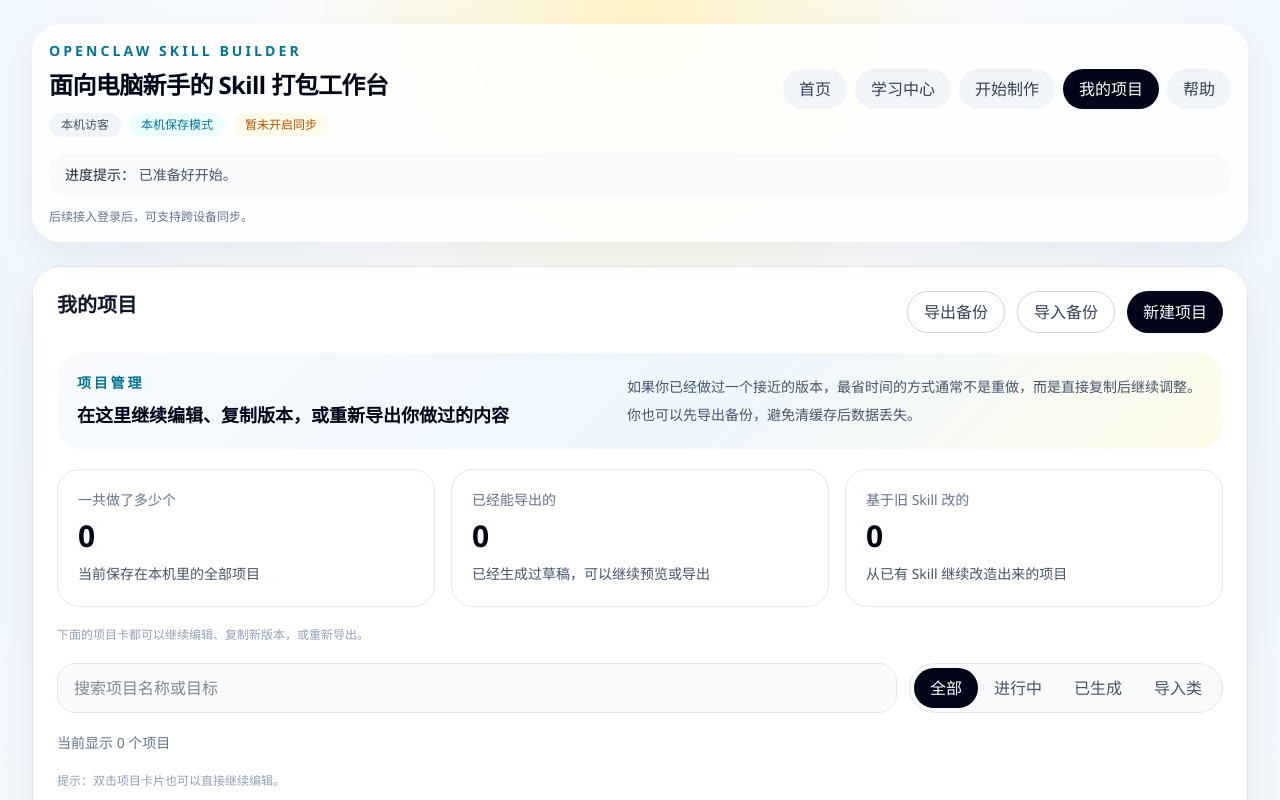
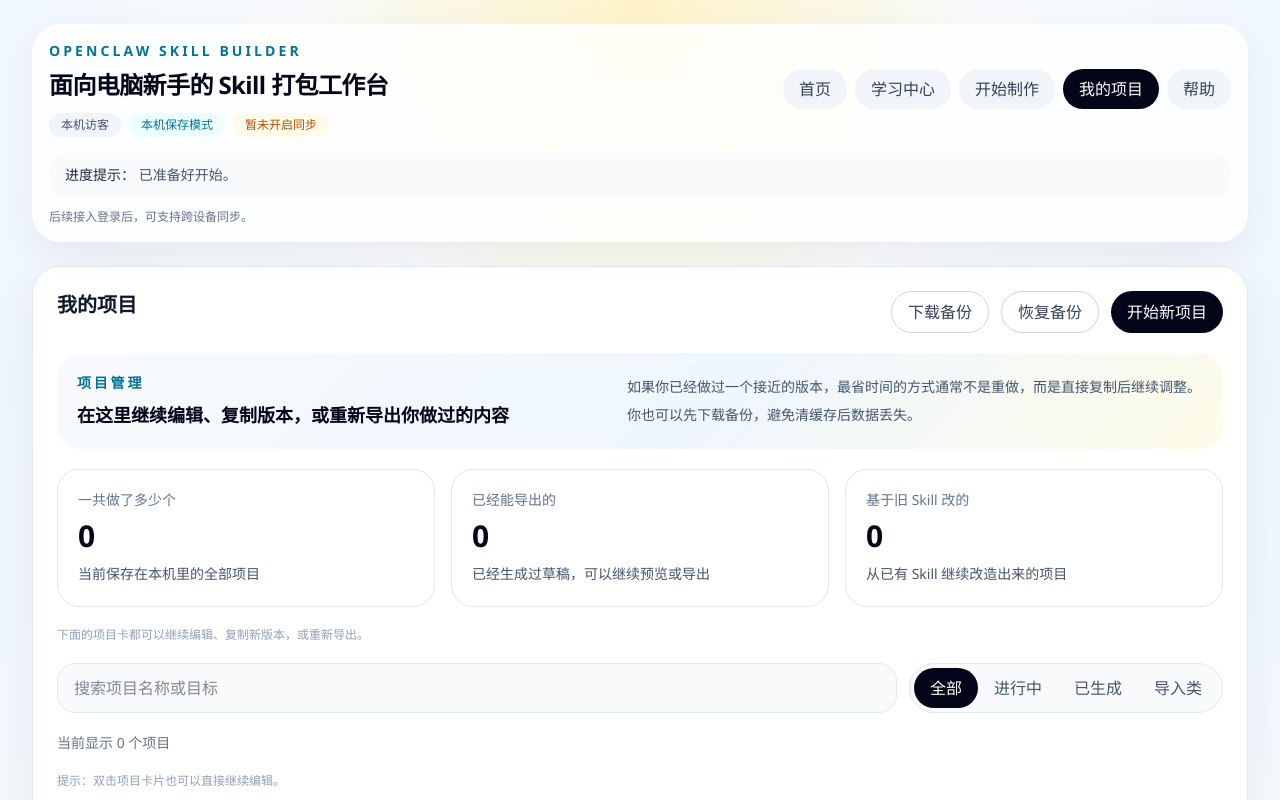
Before and after one commit to jiayuan04091016/openclaw-skill-builder, a Next.js app: page / in a window 1280 px wide. Both pictures are taken after a click on the button "我的项目". Shown: the top 800 px of the page. Built offline with nearby package versions, Linux system fonts and the light colour scheme.

Commit message:
Unify project management wording

```diff
--- a/src/components/skill-builder-app.tsx
+++ b/src/components/skill-builder-app.tsx
@@ -990,13 +990,13 @@ export function SkillBuilderApp() {
               action={
                 <div className="flex w-full flex-col gap-3 sm:w-auto sm:flex-row">
                   <button className="w-full rounded-full border border-slate-300 px-4 py-2 text-sm font-semibold text-slate-700 sm:w-auto" onClick={exportProjectBackup}>
-                    导出备份
+                    下载备份
                   </button>
                   <button className="w-full rounded-full border border-slate-300 px-4 py-2 text-sm font-semibold text-slate-700 sm:w-auto" onClick={() => backupInputRef.current?.click()}>
-                    导入备份
+                    恢复备份
                   </button>
                   <button className="w-full rounded-full bg-slate-950 px-4 py-2 text-sm font-semibold text-white sm:w-auto" onClick={() => startFromScratch()}>
-                    新建项目
+                    开始新项目
                   </button>
                 </div>
               }
@@ -1009,7 +1009,7 @@ export function SkillBuilderApp() {
                     <h3 className="mt-2 text-lg font-semibold text-slate-950">在这里继续编辑、复制版本，或重新导出你做过的内容</h3>
                   </div>
                   <p className="max-w-xl text-sm leading-7 text-slate-600">
-                    如果你已经做过一个接近的版本，最省时间的方式通常不是重做，而是直接复制后继续调整。你也可以先导出备份，避免清缓存后数据丢失。
+                    如果你已经做过一个接近的版本，最省时间的方式通常不是重做，而是直接复制后继续调整。你也可以先下载备份，避免清缓存后数据丢失。
                   </p>
                 </div>
               </div>
```
